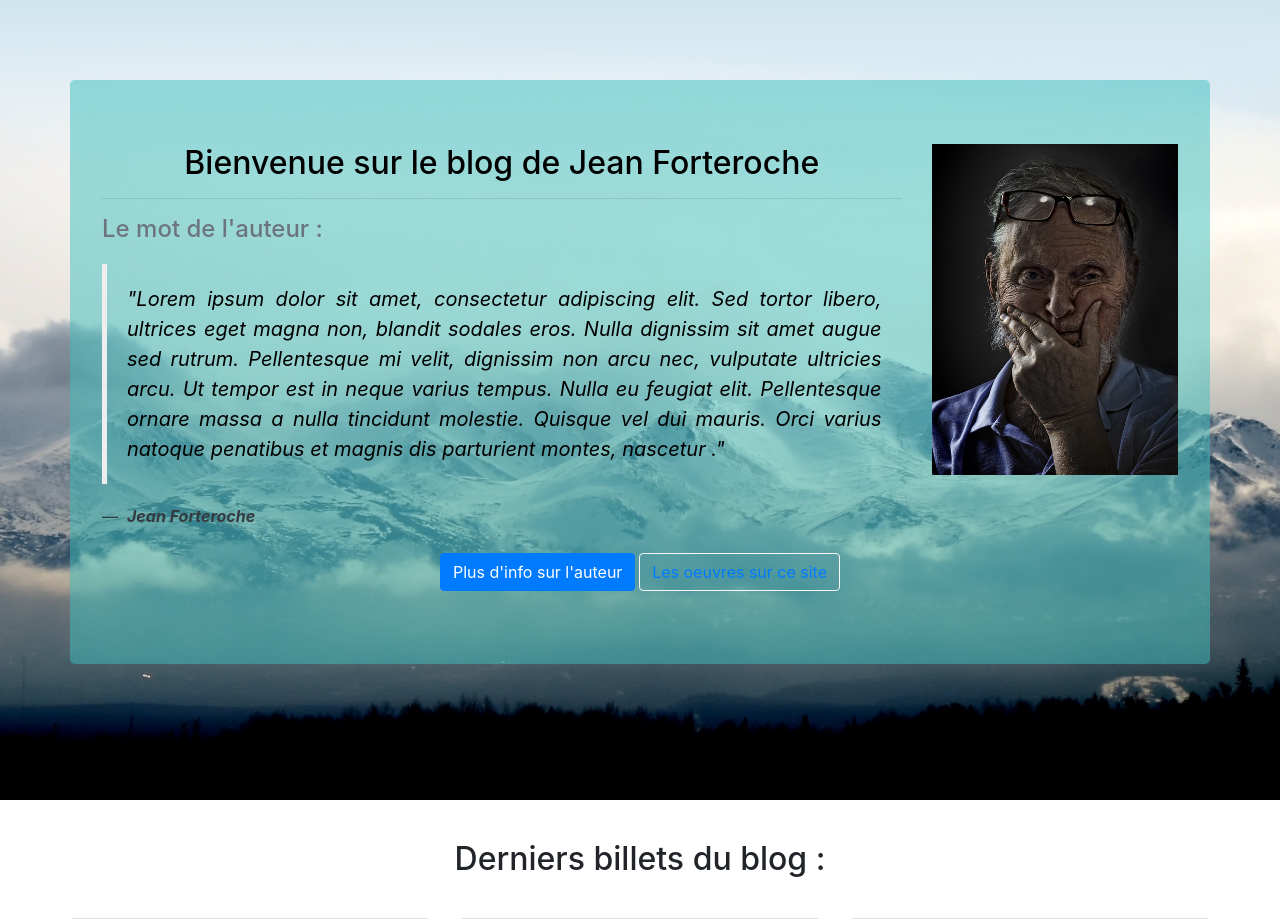
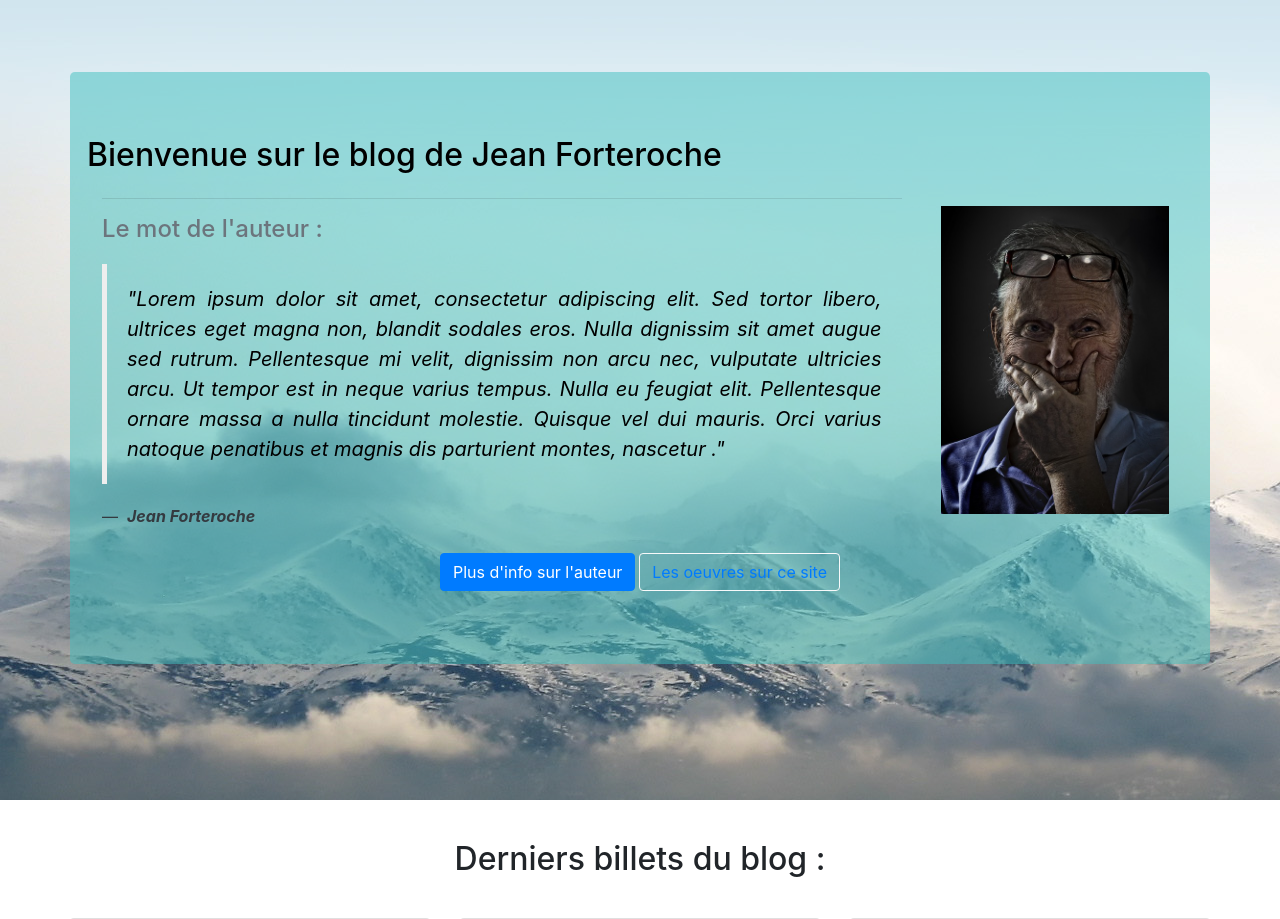
Before and after one commit to JeremBoyer/Blog_JF_p3, a PHP site: page / in a window 1280 px wide. Shown: the part 88-1007 px from the top of the page. Run offline with PHP 8.4, Linux system fonts and the light colour scheme; data comes from the database, SQL or seed files in the repository; some libraries are stand-ins or nearby versions; some web fonts are replaced.

Commit message:
Fix responsive problem to navbar, and homepage.

```diff
--- a/Public/css/style.css
+++ b/Public/css/style.css
@@ -51,13 +51,12 @@
     margin: 0;
 }
 
-.ban {
+.ban .miniban {
     position: relative;
     background-attachment: fixed;
     background-position: center;
     background-repeat: no-repeat;
     background-size: cover;
-
 }
 
 .ban {
@@ -65,6 +64,9 @@
     min-height: 100%;
 }
 
+.navbar-toggler.toggler-example {
+    cursor: pointer;
+}
 
 @media only screen and (max-device-width: 1024px) {
     .bgimg-1{
@@ -75,7 +77,7 @@
 .caption {
     position: absolute;
     left: 0;
-    top: 10%;
+    top: 20%;
     width: 100%;
     color: #000;
 }
--- a/Views/homeView.php
+++ b/Views/homeView.php
@@ -5,13 +5,22 @@
 <?php ob_start(); ?>
 
     <!-- Banner -->
-
-    <div class="ban">
+    <div class="container">
+        <div class="miniban d-md-none justify-content-center m-4 p-4">
+            <div>
+                <h2 class="display-5 m-3"> Bienvenue sur le blog de Jean Forteroche</h2>
+            </div>
+            <div class="row">
+                <img src="Public/picture/portrait.jpg" class="img-fluid float-right" alt="Responsive image" />
+            </div>
+        </div>
+    </div>
+    <div class="ban d-none d-md-block">
         <div class="caption">
             <div class="container jumbotron text-center" id="jumbo">
                 <div class="row">
+                    <h2 class="display-5"> Bienvenue sur le blog de Jean Forteroche</h2>
                     <div class="col-md-9">
-                        <h2 class="display-5"> Bienvenue sur le blog de Jean Forteroche</h2>
                         <hr>
                         <h4 class="text-left text-secondary">
                             Le mot de l'auteur :
@@ -25,11 +34,11 @@
                             <footer class="blockquote-footer text-dark"> <cite title="Source Title"><strong>Jean Forteroche</strong></cite></footer>
                         </blockquote>
                     </div>
-                    <div class="col-md-3">
+                    <div class="col-md-3 p-4">
                         <img src="Public/picture/portrait.jpg" class="img-fluid float-right" alt="Responsive image" />
                     </div>
                 </div>
-                <div class="section-btn">
+                <div class="section-btn d-none d-lg-block">
                     <a type="button" href="index.php?action=listCategories" class="btn btn-primary">Plus d'info sur l'auteur</a>
                     <a type="button" href="index.php?action=listCategories" class="btn btn-outline-light"><span class="text-primary">Les oeuvres sur ce site</span></a>
                 </div>
--- a/Views/layout.php
+++ b/Views/layout.php
@@ -56,8 +56,18 @@
     <!-- Header -->
     <section>
         <nav class="navbar navbar-expand-lg bg-dark navbar-fixed-top">
-            <div class="container collapse navbar-collapse" >
+            <div class="container">
+                <!-- Navbar brand -->
                 <a href="index.php" class="logo"> Jean Forteroche</a>
+
+                <!-- Collapse button -->
+                <button class="navbar-toggler toggler-example d-lg-none" type="button" data-toggle="collapse" data-target="#navbarSupportedContent1" aria-controls="navbarSupportedContent1"
+                        aria-expanded="false" aria-label="Toggle navigation"><span class="dark-blue-text"><i class="fa fa-bars fa-1x"></i></span></button>
+
+                <!-- Collapsible content -->
+                <div class="collapse navbar-collapse justify-content-end" id="navbarSupportedContent1">
+
+                    <!-- Links -->
                     <ul class="navbar-nav">
                         <li class="nav-item">
                             <a class="nav-link" href="index.php"><i class="fas fa-home"></i> Accueil </a>
@@ -133,8 +143,14 @@
                         ?>
 
                     </ul>
+                    <!-- Links -->
                 </div>
+            </div>
+            <!-- Collapsible content -->
+
         </nav>
+        <!--/.Navbar-->
+
     </section>
     <!-- End Header -->
 
```
Also changed, not shown: Views/CategoriesViews/listCategoriesView.php (+4 -4 lines). Lines whose indentation alone changed are shown as unchanged.
